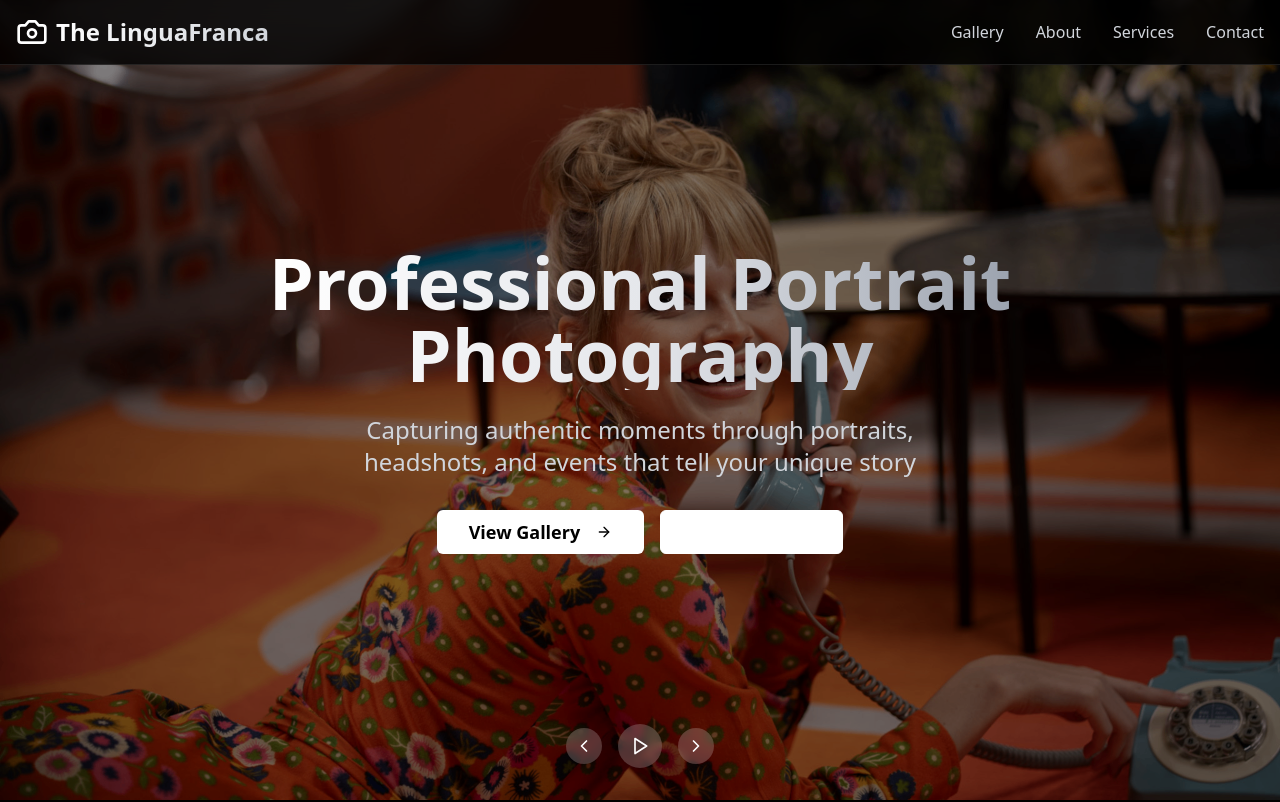
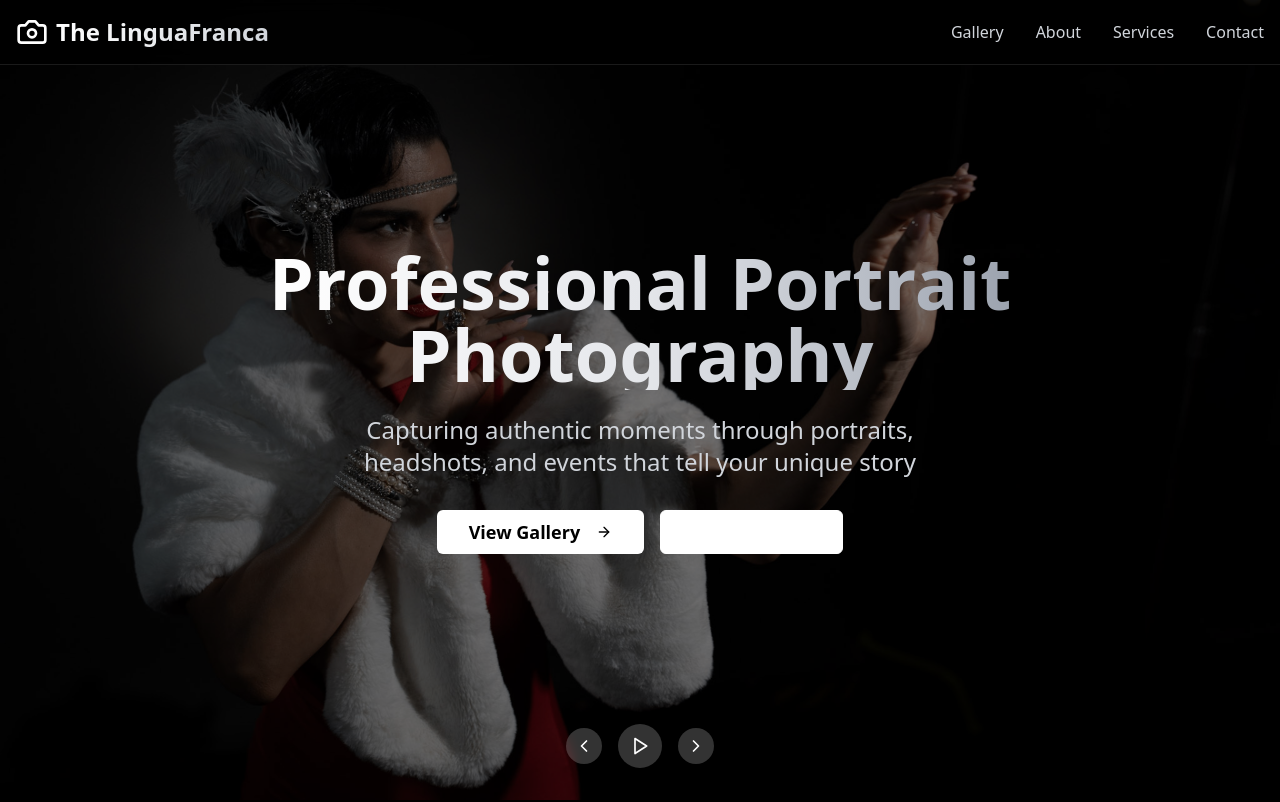
Before and after one commit to SSGutala/ssgutala.github.io, a React (Vite) app: page / in a window 1280 px wide. Shown: the top 802 px of the page. Built offline with nearby package versions, Linux system fonts and the light colour scheme.

Commit message:
Replace hero image
Replaced the first image in the hero section with the new image.

```diff
--- a/src/pages/Index.tsx
+++ b/src/pages/Index.tsx
@@ -1,4 +1,3 @@
-
 import { useState } from "react";
 import { motion, AnimatePresence } from "framer-motion";
 import { Button } from "@/components/ui/button";
@@ -24,8 +23,8 @@ import {
 const FEATURED_PHOTOS = [
   {
     id: 1,
-    src: "/lovable-uploads/9e06ff14-cdf2-4bfa-98fd-a300989f46b6.png",
-    title: "Vintage Style Portrait",
+    src: "/lovable-uploads/6de99abf-cdc0-47a9-ba08-b4fd72577fb1.png",
+    title: "Glamour Portrait",
     category: "Portrait",
     location: "Studio Session"
   },
```
Also changed, not shown: public/lovable-uploads/6de99abf-cdc0-47a9-ba08-b4fd72577fb1.png (added).
